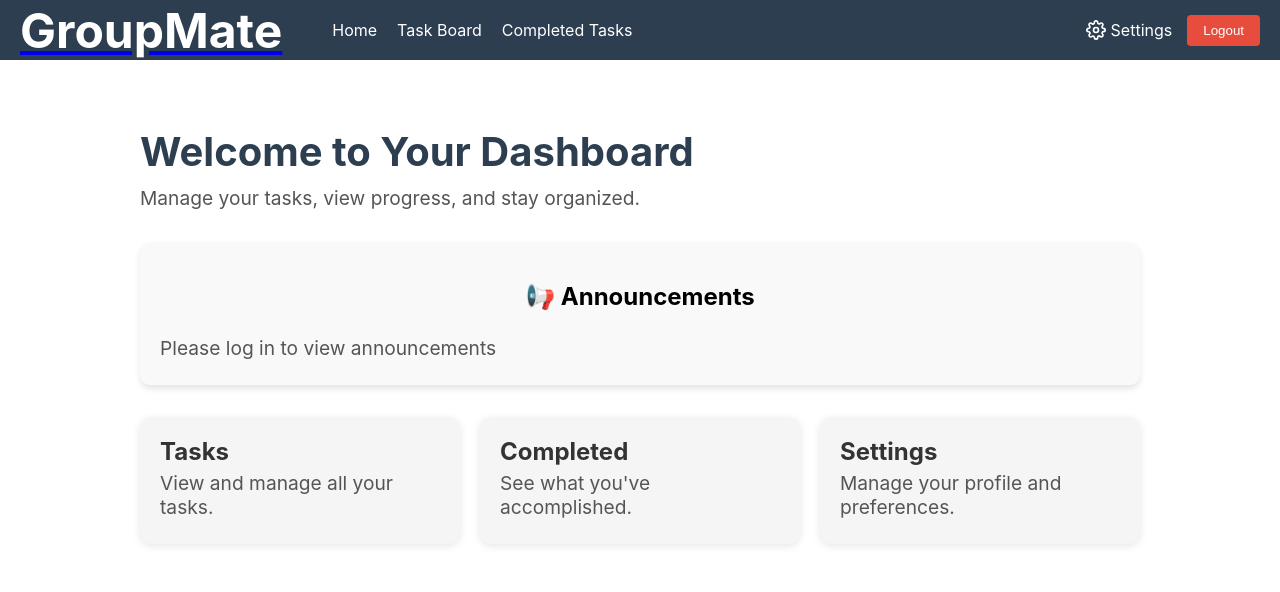
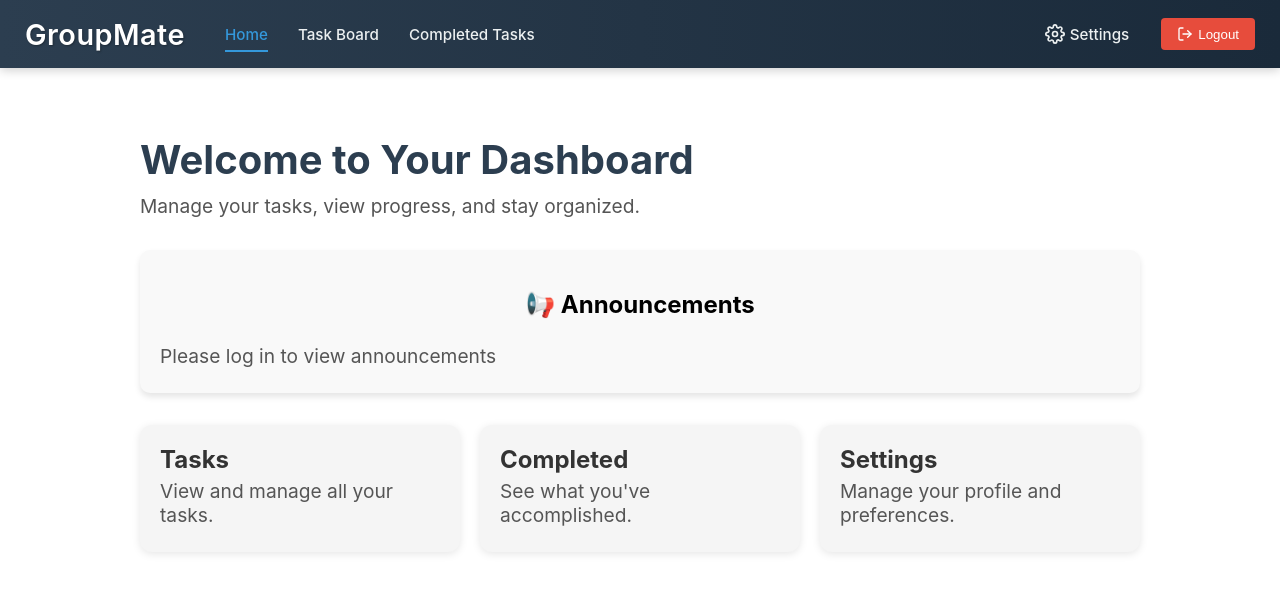
Before and after one commit to jrveloya/GroupMate, a React (Create React App) app in the folder frontend/: page /dashboard in a window 1280 px wide. Shown: the top 592 px of the page. Built offline with nearby package versions, Linux system fonts and the light colour scheme.

Commit message:
Added option to sign up as manager, styling improvements

```diff
--- a/frontend/src/components/CompletedTasks.jsx
+++ b/frontend/src/components/CompletedTasks.jsx
@@ -4,21 +4,20 @@ import "./CompletedTasks.css";
 const CompletedTasks = () => {
   const [completedTasks, setCompletedTasks] = useState([]);
   const [loading, setLoading] = useState(true);
-  const [currentPage, setCurrentPage] = useState(1); // Track current page
-  const tasksPerPage = 5; // Show 5 tasks per page
+  const [currentPage, setCurrentPage] = useState(1);
+  const tasksPerPage = 5;
 
   const fetchCompletedTasks = async () => {
     try {
       setLoading(true);
 
       const token = localStorage.getItem("access_token");
-      console.log(token);
 
       // Updated URL to match the backend endpoint
       const response = await fetch("http://127.0.0.1:5050/tasks/me/completed", {
         method: "GET",
         headers: {
-          Authorization: `Bearer ${token}`, // Include the token in the Authorization header
+          Authorization: `Bearer ${token}`,
         },
       });
 
@@ -54,16 +53,27 @@ const CompletedTasks = () => {
   const indexOfFirstTask = indexOfLastTask - tasksPerPage;
   const currentTasks = completedTasks.slice(indexOfFirstTask, indexOfLastTask);
 
+  // Format date to a more readable format
+  const formatDate = (dateString) => {
+    const options = { year: "numeric", month: "short", day: "numeric" };
+    return new Date(dateString).toLocaleDateString(undefined, options);
+  };
+
   // Change page
   const paginate = (pageNumber) => setCurrentPage(pageNumber);
 
   return (
     <div className="completed-container">
-      <h2>Your Completed Tasks ✅</h2>
+      <h2>Your Completed Tasks</h2>
+
       {loading ? (
-        <p>Loading...</p>
+        <div className="loading">
+          <p>Loading your accomplishments...</p>
+        </div>
       ) : completedTasks.length === 0 ? (
-        <p>No completed tasks yet.</p>
+        <div className="empty-state">
+          <p>You haven't completed any tasks yet.</p>
+        </div>
       ) : (
         <>
           <ul className="completed-list">
@@ -72,12 +82,19 @@ const CompletedTasks = () => {
                 <h3>{task.title}</h3>
                 <p>{task.description}</p>
                 <p className="completed-date">
-                  Project: {task.project.name || "N/A"}
+                  <span>Project: </span>
+                  <strong>{task.project.name || "N/A"}</strong>
+                  {task.due_date && (
+                    <span style={{ marginLeft: "auto" }}>
+                      Completed: {formatDate(task.due_date)}
+                    </span>
+                  )}
                 </p>
               </li>
             ))}
           </ul>
 
+          {completedTasks.length > tasksPerPage && (
             <div className="pagination">
               {Array.from(
                 { length: Math.ceil(completedTasks.length / tasksPerPage) },
@@ -92,6 +109,7 @@ const CompletedTasks = () => {
                 )
               )}
             </div>
+          )}
         </>
       )}
     </div>
--- a/frontend/src/components/Login.css
+++ b/frontend/src/components/Login.css
@@ -14,12 +14,32 @@ h2 {
   margin-bottom: 20px;
 }
 
-form input {
+form input[type="username"],
+form input[type="password"] {
   width: 100%;
   padding: 12px;
   margin: 10px 0;
   border-radius: 6px;
   border: 1px solid #ccc;
+}
+
+/* Checkbox container styling */
+.checkbox-container {
+  display: flex;
+  align-items: center;
+  margin: 15px 0;
+}
+
+.checkbox-container input[type="checkbox"] {
+  width: auto;
+  margin-right: 10px;
+  cursor: pointer;
+}
+
+.checkbox-container label {
+  cursor: pointer;
+  font-size: 0.95rem;
+  color: #333;
 }
 
 form button {
@@ -31,6 +51,7 @@ form button {
   border-radius: 6px;
   font-weight: bold;
   cursor: pointer;
+  margin-top: 10px;
 }
 
 form button:hover {
--- a/frontend/src/components/Login.jsx
+++ b/frontend/src/components/Login.jsx
@@ -58,6 +58,7 @@ const Login = () => {
 
         setError("");
         navigate("/dashboard");
+        console.log(data.access_token);
       } else {
         const errorData = await response.json();
         setError(errorData.error || "Login failed");
--- a/frontend/src/components/Navbar.css
+++ b/frontend/src/components/Navbar.css
@@ -2,21 +2,40 @@
   display: flex;
   justify-content: space-between;
   align-items: center;
-  padding: 0 20px;
-  background-color: #2c3e50;
+  padding: 0 25px;
+  background: linear-gradient(to right, #2c3e50, #1a2a3a);
   color: white;
-  height: 60px;
+  height: 68px;
+  box-shadow: 0 2px 10px rgba(0, 0, 0, 0.2);
+}
+
+.title {
+  display: flex;
+  align-items: center;
+}
+
+.title a {
+  text-decoration: none;
 }
 
 .title h1 {
   margin: 0;
   color: white;
+  font-size: 1.8rem;
+  font-weight: 600;
+  letter-spacing: 0.5px;
+  text-shadow: 1px 1px 2px rgba(0, 0, 0, 0.3);
+  transition: color 0.3s ease;
+}
+
+.title h1:hover {
+  color: #3498db;
 }
 
 .nav-links {
   display: flex;
-  gap: 20px;
-  margin-left: 30px;
+  gap: 30px;
+  margin-left: 40px;
   flex-grow: 1;
   justify-content: flex-start;
   list-style: none;
@@ -24,30 +43,55 @@
 }
 
 .nav-links li a {
-  color: white;
+  color: #ecf0f1;
   text-decoration: none;
+  font-size: 0.95rem;
+  font-weight: 500;
+  padding: 8px 0;
+  position: relative;
+  transition: all 0.2s ease;
+}
+
+.nav-links li a::after {
+  content: "";
+  position: absolute;
+  width: 0;
+  height: 2px;
+  bottom: 0;
+  left: 0;
+  background-color: #3498db;
+  transition: width 0.3s ease;
 }
 
 .nav-links li a:hover {
-  color: cyan;
+  color: #3498db;
 }
+
+.nav-links li a:hover::after {
+  width: 100%;
+}
+
 .nav-actions {
   display: flex;
   align-items: center;
-  gap: 15px;
+  gap: 20px;
 }
 
 .settings-link {
   display: flex;
   align-items: center;
-  color: inherit;
+  color: #ecf0f1;
   text-decoration: none;
-  font-size: 1rem;
+  font-size: 0.95rem;
+  font-weight: 500;
   transition: color 0.2s ease;
+  padding: 8px 12px;
+  border-radius: 4px;
 }
 
 .settings-link:hover {
-  color: #4caf50;
+  color: #3498db;
+  background-color: rgba(52, 152, 219, 0.1);
 }
 
 .logout-button {
@@ -57,8 +101,46 @@
   padding: 8px 16px;
   border-radius: 4px;
   cursor: pointer;
+  font-weight: 500;
+  transition: all 0.2s ease;
+  display: flex;
+  align-items: center;
+  justify-content: center;
 }
 
 .logout-button:hover {
   background-color: #c0392b;
+  transform: translateY(-1px);
+  box-shadow: 0 2px 5px rgba(0, 0, 0, 0.2);
 }
+
+.logout-button:active {
+  transform: translateY(0);
+  box-shadow: none;
+}
+
+/* Active link styling */
+.nav-links li a.active {
+  color: #3498db;
+}
+
+.nav-links li a.active::after {
+  width: 100%;
+  background-color: #3498db;
+}
+
+/* Responsive adjustments */
+@media (max-width: 768px) {
+  .nav-bar {
+    padding: 0 15px;
+  }
+
+  .nav-links {
+    gap: 15px;
+    margin-left: 20px;
+  }
+
+  .title h1 {
+    font-size: 1.5rem;
+  }
+}
--- a/frontend/src/components/Navbar.jsx
+++ b/frontend/src/components/Navbar.jsx
@@ -1,11 +1,12 @@
 import React, { useState, useEffect } from "react";
-import { Link, useNavigate } from "react-router"; // Fixed the import
-import { FiSettings } from "react-icons/fi";
+import { Link, useNavigate, useLocation } from "react-router"; // Added useLocation
+import { FiSettings, FiLogOut } from "react-icons/fi"; // Added FiLogOut icon
 import Cookies from "js-cookie";
 import "./Navbar.css";
 
 const Navbar = () => {
   const navigate = useNavigate();
+  const location = useLocation(); // Hook to get current location
   const [isManager, setIsManager] = useState(false);
 
   useEffect(() => {
@@ -13,6 +14,11 @@ const Navbar = () => {
     const userRole = Cookies.get("role");
     setIsManager(userRole === "manager");
   }, []);
+
+  // Helper function to check if a link is active
+  const isActive = (path) => {
+    return location.pathname === path;
+  };
 
   const handleLogout = () => {
     // Clear auth stuff (e.g., token)
@@ -30,28 +36,48 @@ const Navbar = () => {
         </Link>
       </div>
       <ul className="nav-links">
-        <li></li>
         <li>
-          <Link to="/dashboard">Home</Link>
+          <Link
+            to="/dashboard"
+            className={isActive("/dashboard") ? "active" : ""}
+          >
+            Home
+          </Link>
         </li>
         <li>
-          <Link to="/tasks">Task Board</Link>
+          <Link to="/tasks" className={isActive("/tasks") ? "active" : ""}>
+            Task Board
+          </Link>
         </li>
         <li>
-          <Link to="/completed-tasks">Completed Tasks</Link>
+          <Link
+            to="/completed-tasks"
+            className={isActive("/completed-tasks") ? "active" : ""}
+          >
+            Completed Tasks
+          </Link>
         </li>
         {isManager && (
           <li>
-            <Link to="/management-board">Management Board</Link>
+            <Link
+              to="/management-board"
+              className={isActive("/management-board") ? "active" : ""}
+            >
+              Management Board
+            </Link>
           </li>
         )}
       </ul>
       <div className="nav-actions">
-        <Link to="/settings" className="settings-link">
+        <Link
+          to="/settings"
+          className={`settings-link ${isActive("/settings") ? "active" : ""}`}
+        >
           <FiSettings size={20} style={{ marginRight: "5px" }} />
           Settings
         </Link>
         <button onClick={handleLogout} className="logout-button">
+          <FiLogOut size={16} style={{ marginRight: "5px" }} />
           Logout
         </button>
       </div>
--- a/frontend/src/components/Register.jsx
+++ b/frontend/src/components/Register.jsx
@@ -1,5 +1,6 @@
 import React, { useState } from "react";
 import { useNavigate } from "react-router";
+import Cookies from "js-cookie";
 import "./Login.css";
 
 const Register = () => {
@@ -7,6 +8,7 @@ const Register = () => {
     username: "",
     password: "",
     confirmPassword: "",
+    isManager: false, // Added manager role state
   });
 
   const [error, setError] = useState("");
@@ -14,15 +16,17 @@ const Register = () => {
   const navigate = useNavigate();
 
   const handleChange = (e) => {
+    const value =
+      e.target.type === "checkbox" ? e.target.checked : e.target.value;
     setFormData({
       ...formData,
-      [e.target.name]: e.target.value,
+      [e.target.name]: value,
     });
   };
 
   const handleSubmit = async (e) => {
     e.preventDefault();
-    const { username, password, confirmPassword } = formData;
+    const { username, password, confirmPassword, isManager } = formData;
 
     if (password !== confirmPassword) {
       setError("Passwords do not match");
@@ -36,12 +40,30 @@ const Register = () => {
         headers: {
           "Content-Type": "application/json",
         },
-        body: JSON.stringify({ username, password }),
+        body: JSON.stringify({
+          username,
+          password,
+          role: isManager ? "manager" : "user", // Pass the role based on checkbox
+        }),
       });
 
       if (response.ok) {
         const data = await response.json();
         console.log("User created:", data);
+
+        // If backend returns a JWT token:
+        if (data.access_token) {
+          // Optionally save the token to localStorage
+          localStorage.setItem("access_token", data.access_token);
+        }
+
+        if (data.user_id) {
+          Cookies.set("user_id", data.user_id, { expires: 7 }); // 7 days
+        }
+        if (data.role) {
+          Cookies.set("role", data.role, { expires: 7 });
+        }
+
         setError("");
         navigate("/dashboard");
       } else {
@@ -90,6 +112,16 @@ const Register = () => {
           onChange={handleChange}
           required
         />
+        <div className="checkbox-container">
+          <input
+            type="checkbox"
+            id="isManager"
+            name="isManager"
+            checked={formData.isManager}
+            onChange={handleChange}
+          />
+          <label htmlFor="isManager">Register as Manager</label>
+        </div>
         <button type="submit">Create Account</button>
       </form>
     </div>
```
Also changed, not shown: frontend/src/components/CompletedTasks.css (+119 -20 lines), frontend/src/components/ManagementBoard.jsx (+30 -13 lines), 1 other file (tests, documents, lock files or other folders). Lines whose indentation alone changed are shown as unchanged.
